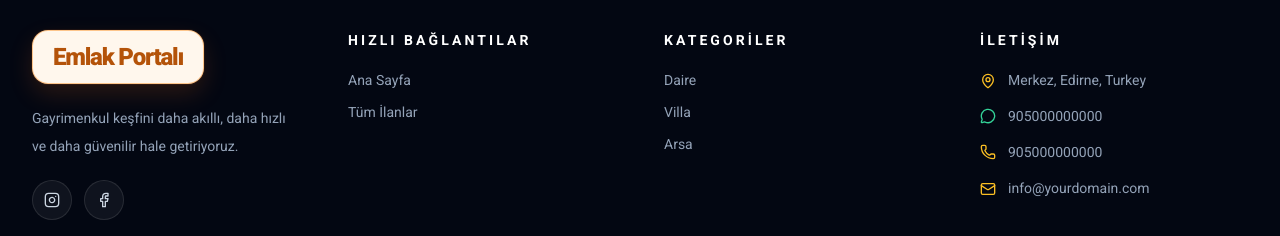
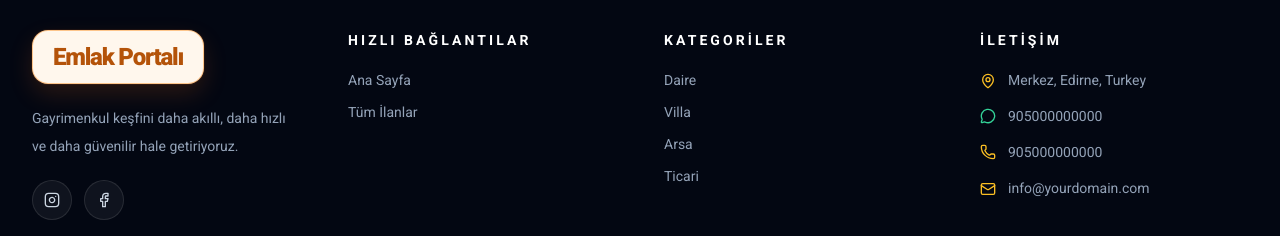
Before and after one commit to utku-gaspak/emlak-portal-v0, a Next.js app: page / in a window 1280 px wide. Shown: the part 1927-2163 px from the top of the page. Built offline with nearby package versions, Linux system fonts and the light colour scheme; no server answers; the database is empty.

Commit message:
link footer categories to home filters

```diff
--- a/components/Footer.tsx
+++ b/components/Footer.tsx
@@ -1,12 +1,36 @@
 import Link from "next/link";
 import { Facebook, Instagram, Mail, MapPin, MessageCircle, Phone } from "lucide-react";
-import { getDictionary } from "@/lib/get-dictionary";
+import { getDictionary, getServerLocale } from "@/lib/get-dictionary";
 import { getFirmName } from "@/lib/brand";
 import { isAdminAuthenticated } from "@/lib/admin-auth";
 import { getPublicContactConfig } from "@/lib/contact-links";
+import { getParentCategories } from "@/lib/categories";
+import { getLocalizedCategoryName } from "@/lib/category-utils";
+
+function normalizeText(value: string): string {
+  return value
+    .replace(/[çÇ]/g, "c")
+    .replace(/[ğĞ]/g, "g")
+    .replace(/[ıİ]/g, "i")
+    .replace(/[öÖ]/g, "o")
+    .replace(/[şŞ]/g, "s")
+    .replace(/[üÜ]/g, "u")
+    .toLowerCase()
+    .replace(/[^a-z0-9]+/g, " ")
+    .trim();
+}
+
+function buildCategoryHref(categoryId: string): { pathname: string; query: { parentCategoryId: string }; hash: string } {
+  return {
+    pathname: "/",
+    query: { parentCategoryId: categoryId },
+    hash: "search-filters-panel"
+  };
+}
 
 export async function Footer() {
-  const t = await getDictionary();
+  const locale = await getServerLocale();
+  const [t, rootCategories] = await Promise.all([getDictionary(locale), getParentCategories()]);
   const firmName = getFirmName();
   const copyrightLine =
     t.meta.lang === "en"
@@ -14,6 +38,35 @@ export async function Footer() {
       : `© ${new Date().getFullYear()} ${firmName}. Tüm hakları saklıdır.`;
   const contact = getPublicContactConfig();
   const isAuthenticated = await isAdminAuthenticated();
+  const footerCategoryItems = [
+    {
+      label: t.footer.apartment,
+      keywords: ["daire", "apartment", "flat"]
+    },
+    {
+      label: t.footer.villa,
+      keywords: ["villa"]
+    },
+    {
+      label: t.footer.land,
+      keywords: ["arsa", "land", "tarla"]
+    },
+    {
+      label: t.footer.commercial,
+      keywords: ["isyeri", "is yeri", "commercial", "office", "dukkan", "magaza", "shop", "ticari"]
+    }
+  ] as const;
+
+  const categoryLinks = footerCategoryItems
+    .map((item) => {
+      const category = rootCategories.find((candidate) => {
+        const localizedName = normalizeText(getLocalizedCategoryName(candidate, locale));
+        const rawHaystack = normalizeText([candidate.name, candidate.slug ?? ""].join(" "));
+        return item.keywords.some((keyword) => localizedName.includes(normalizeText(keyword)) || rawHaystack.includes(normalizeText(keyword)));
+      });
+
+      return category ? { label: item.label, href: buildCategoryHref(category.id) } : { label: item.label, href: null };
+    });
   const socialLinks = [
     { href: contact.instagramUrl || "#", label: t.footer.socialInstagram, icon: Instagram, external: Boolean(contact.instagramUrl) },
     { href: contact.facebookUrl || "#", label: t.footer.socialFacebook, icon: Facebook, external: Boolean(contact.facebookUrl) }
@@ -80,9 +133,17 @@ export async function Footer() {
           <div>
             <h2 className="text-sm font-semibold uppercase tracking-[0.22em] text-white">{t.footer.categories}</h2>
             <ul className="mt-5 space-y-3 text-sm">
-              <li className="text-slate-400 transition hover:text-white">{t.footer.apartment}</li>
-              <li className="text-slate-400 transition hover:text-white">{t.footer.villa}</li>
-              <li className="text-slate-400 transition hover:text-white">{t.footer.land}</li>
+              {categoryLinks.map((item) => (
+                <li key={item.label}>
+                  {item.href ? (
+                    <Link className="text-slate-400 transition hover:text-white" href={item.href}>
+                      {item.label}
+                    </Link>
+                  ) : (
+                    <span className="text-slate-400">{item.label}</span>
+                  )}
+                </li>
+              ))}
             </ul>
           </div>
 
--- a/lib/i18n-data.ts
+++ b/lib/i18n-data.ts
@@ -464,6 +464,7 @@ const trOverrides = {
     apartment: "Daire",
     villa: "Villa",
     land: "Arsa",
+    commercial: "Ticari",
     address: "Edirne, T\u00fcrkiye",
     phone: "+90 212 000 00 00",
     email: "info@gaspakemlak.com",
--- a/locales/en.json
+++ b/locales/en.json
@@ -414,6 +414,7 @@
     "apartment": "Apartment",
     "villa": "Villa",
     "land": "Land",
+    "commercial": "Commercial",
     "address": "Edirne, Turkey",
     "phone": "+90 212 000 00 00",
     "email": "info@reemlak.com",
--- a/locales/tr.json
+++ b/locales/tr.json
@@ -414,6 +414,7 @@
     "apartment": "Daire",
     "villa": "Villa",
     "land": "Arsa",
+    "commercial": "Ticari",
     "address": "Edirne, TÃ¼rkiye",
     "phone": "+90 212 000 00 00",
     "email": "info@reemlak.com",
```
